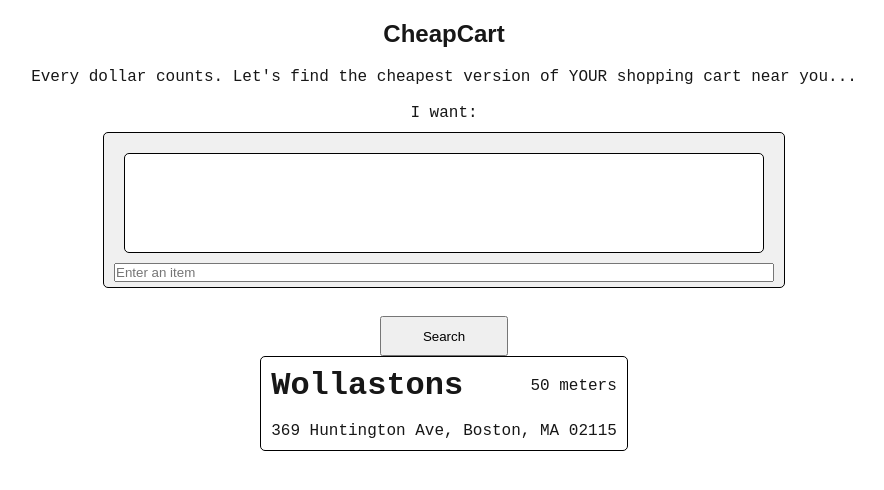
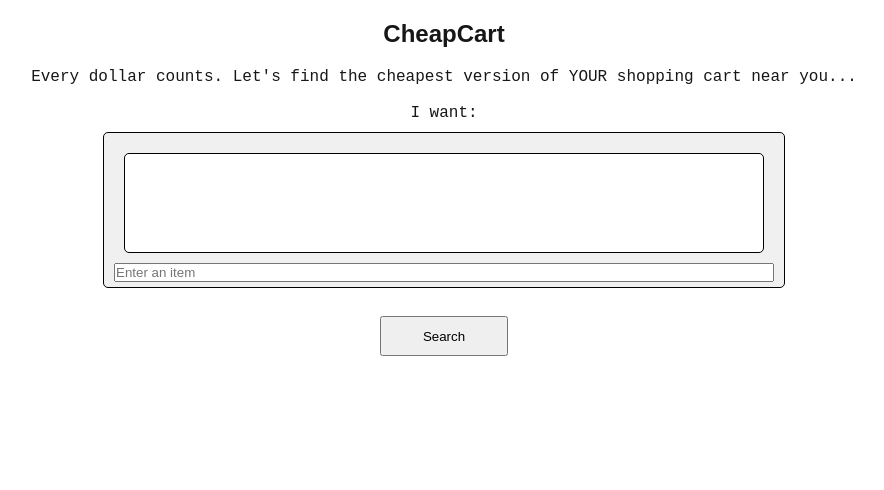
Before and after one commit to dbusnel/CheapCart, a Next.js app: page / in a window 1280 px wide. Shown: the top 490 px of the page, without its empty margins (196-1080 px from the left). Built offline with nearby package versions, Linux system fonts and the light colour scheme.

Commit message:
shop search done

```diff
--- a/src/app/api/locate-stores/find-stores.js
+++ b/src/app/api/locate-stores/find-stores.js
@@ -23,7 +23,7 @@ export async function GetStores () {
         'lat': String(coords.lat),
         'lon': String(coords.lon),
         'tag': 'supermarket',
-        'radius': parseInt(500), //TODO: allow user to change radius
+        'radius': parseInt(5000), //TODO: allow user to change radius
         'format': 'json'
     };
 
--- a/src/app/components/StoreCard.js
+++ b/src/app/components/StoreCard.js
@@ -15,6 +15,6 @@ export default function StoreCard(props) {
                 <p className="app-text distance-text"> {props.distanceMeters + " meters"}</p>
             </div>
             <br/>
-            <p className="app-text">{props.storeAddress}</p>
+            <p className="app-text address-text">{props.storeAddress}</p>
         </div>)
 }
--- a/src/app/page.js
+++ b/src/app/page.js
@@ -7,7 +7,7 @@ import React from "react";
 import StoreCard from "./components/StoreCard";
 
 export default function Home() {
-  const [coords, setCoords] = React.useState(null);
+  const [stores, setStores] = React.useState(null);
 
   return (
     <div className="centered-container">
@@ -17,9 +17,15 @@ export default function Home() {
       <p className="app-text centered-text">I want: </p>
       <GroceriesContainer/>
       <br/>
-      <button className="location-button" onClick={async () => setCoords(await GetStores())} >Search</button>
-      {(coords != null) && <p>test</p>}
-      <StoreCard storeName="Wollastons" storeAddress="369 Huntington Ave, Boston, MA 02115" distanceMeters="50"/>
+      <button className="location-button" onClick={async () => setStores(await GetStores())} >Search</button>
+      {(stores != null) && stores.map((location) =>
+        (<StoreCard
+          storeName={location.name}
+          storeAddress={location.display_name}
+          distanceMeters={location.distance}
+          key={location.display_name} />))}
+
     </div>
     );
 }
+//<StoreCard storeName="Wollastons" storeAddress="369 Huntington Ave, Boston, MA 02115" distanceMeters="50"/>
--- a/src/app/style/storecard-styles.css
+++ b/src/app/style/storecard-styles.css
@@ -2,6 +2,8 @@
     border: 1px solid black;
     border-radius: 5px;
     padding : 10px;
+    height:20vh;
+    width:30vw;
 }
 
 .name-distance-flexbox {
@@ -13,3 +15,9 @@
     text-align: right;
     margin-block: auto;
 }
+
+.address-text
+{
+    max-width: 800px;
+    flex-wrap: wrap;
+}
```
